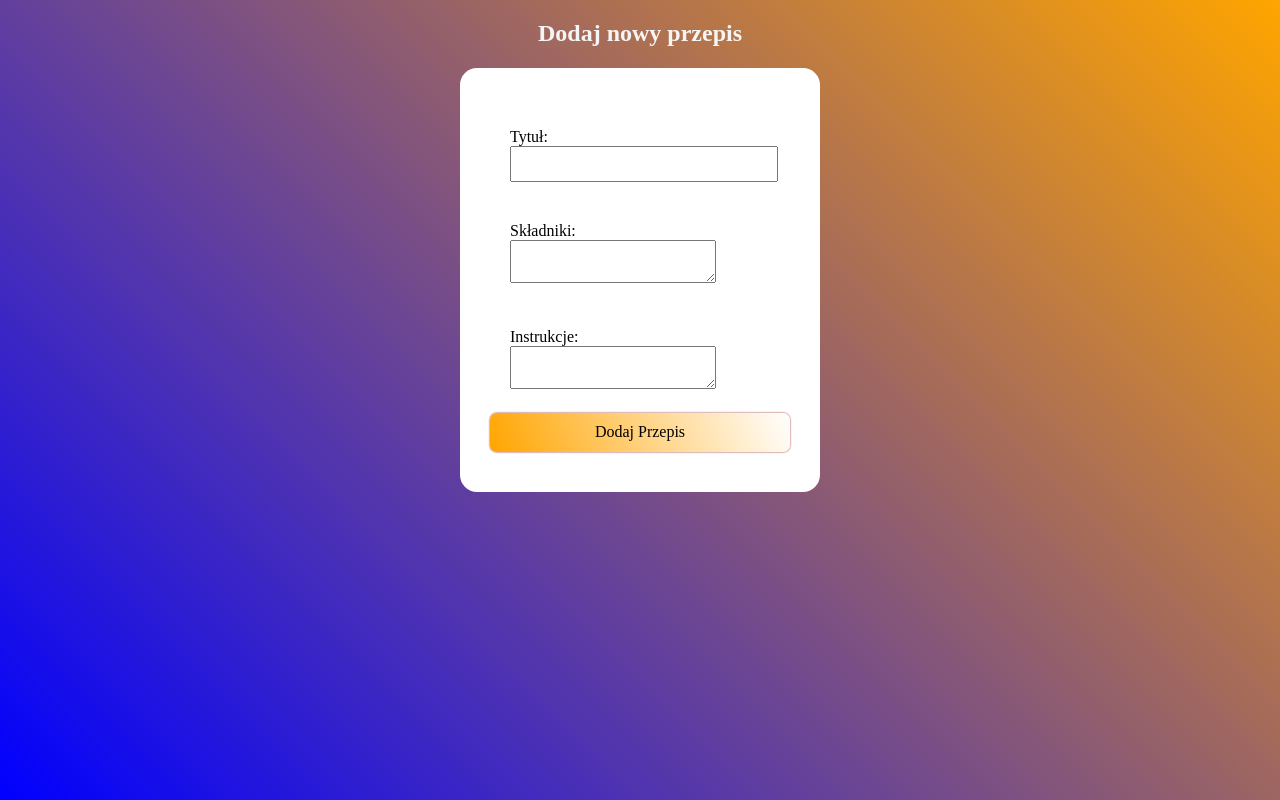
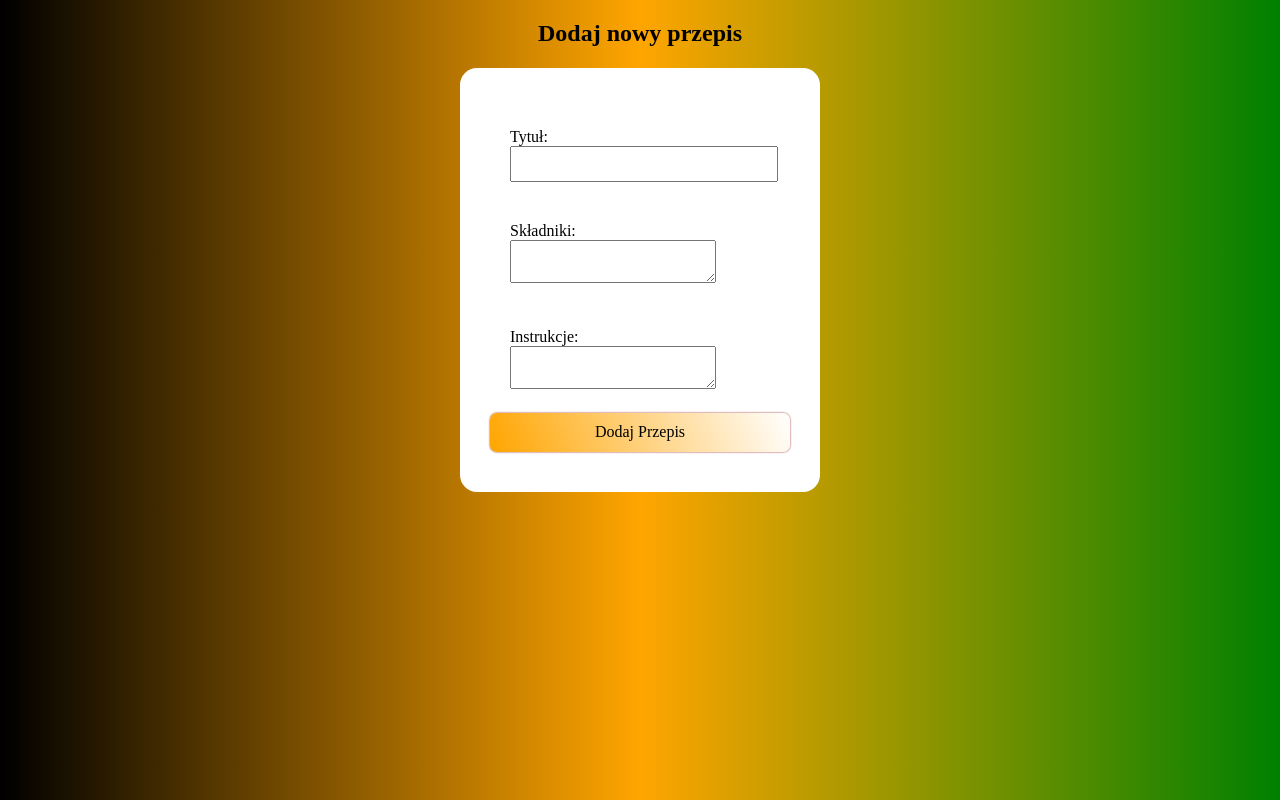
Before and after one commit to Mercaton/Recipe-Book-APP, a React (Vite) app: page / in a window 1280 px wide. Built offline with nearby package versions, Linux system fonts and the light colour scheme.

Commit message:
searching for proper base colors

```diff
--- a/src/styles/_addrecipe.scss
+++ b/src/styles/_addrecipe.scss
@@ -1,6 +1,6 @@
 .add-recipe__wrapper {
   min-height: 100vh;
-  background: linear-gradient(45deg, blue, orange);
+  background: linear-gradient(90deg, black, orange, green);
   label {
     padding: 20px;
   }
@@ -28,7 +28,7 @@
 }
 
 .addrecipe-hdl {
-  color: whitesmoke;
+  color: black;
   text-align: center;
   margin: auto;
   padding: 20px;
```
